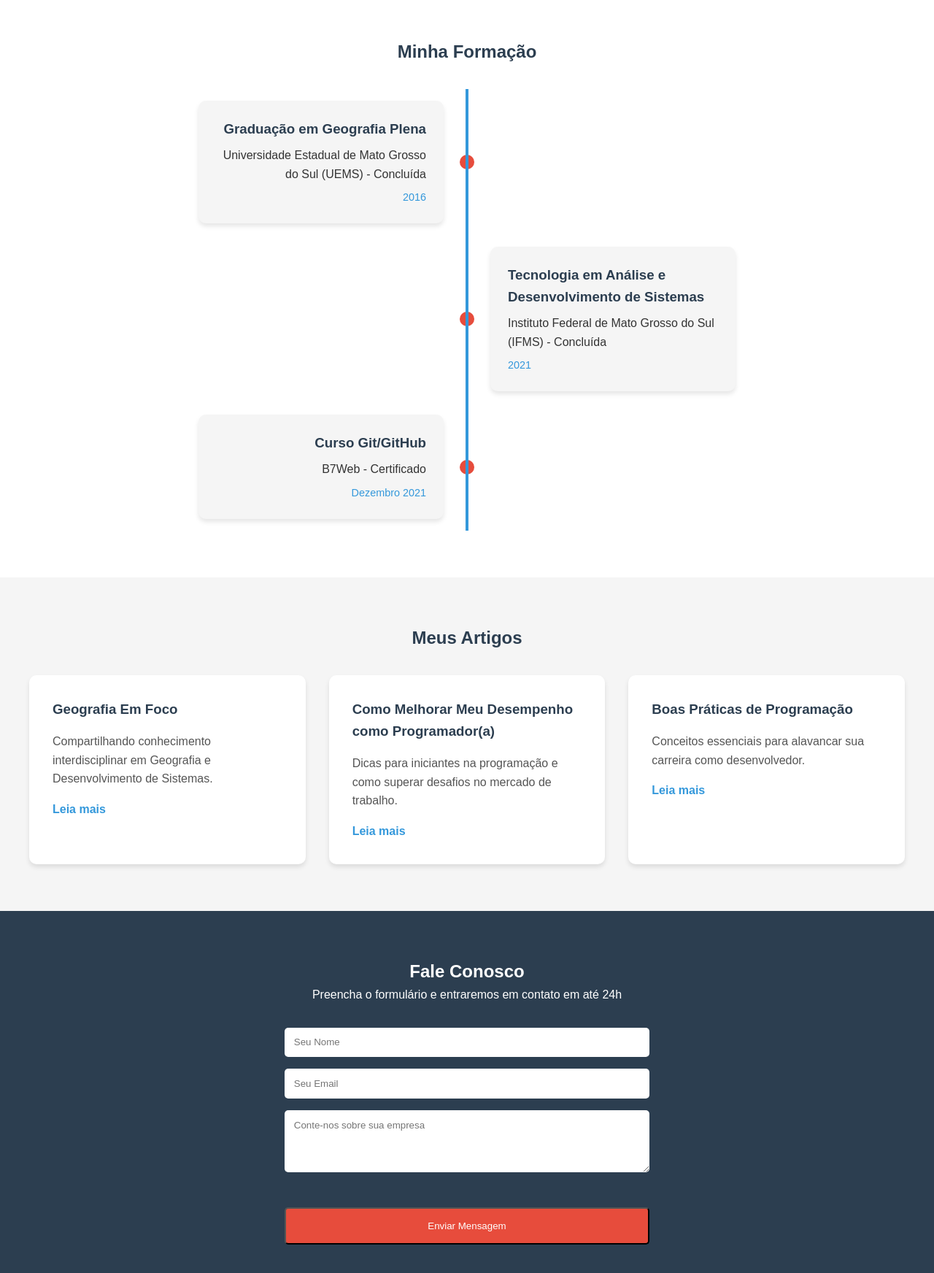
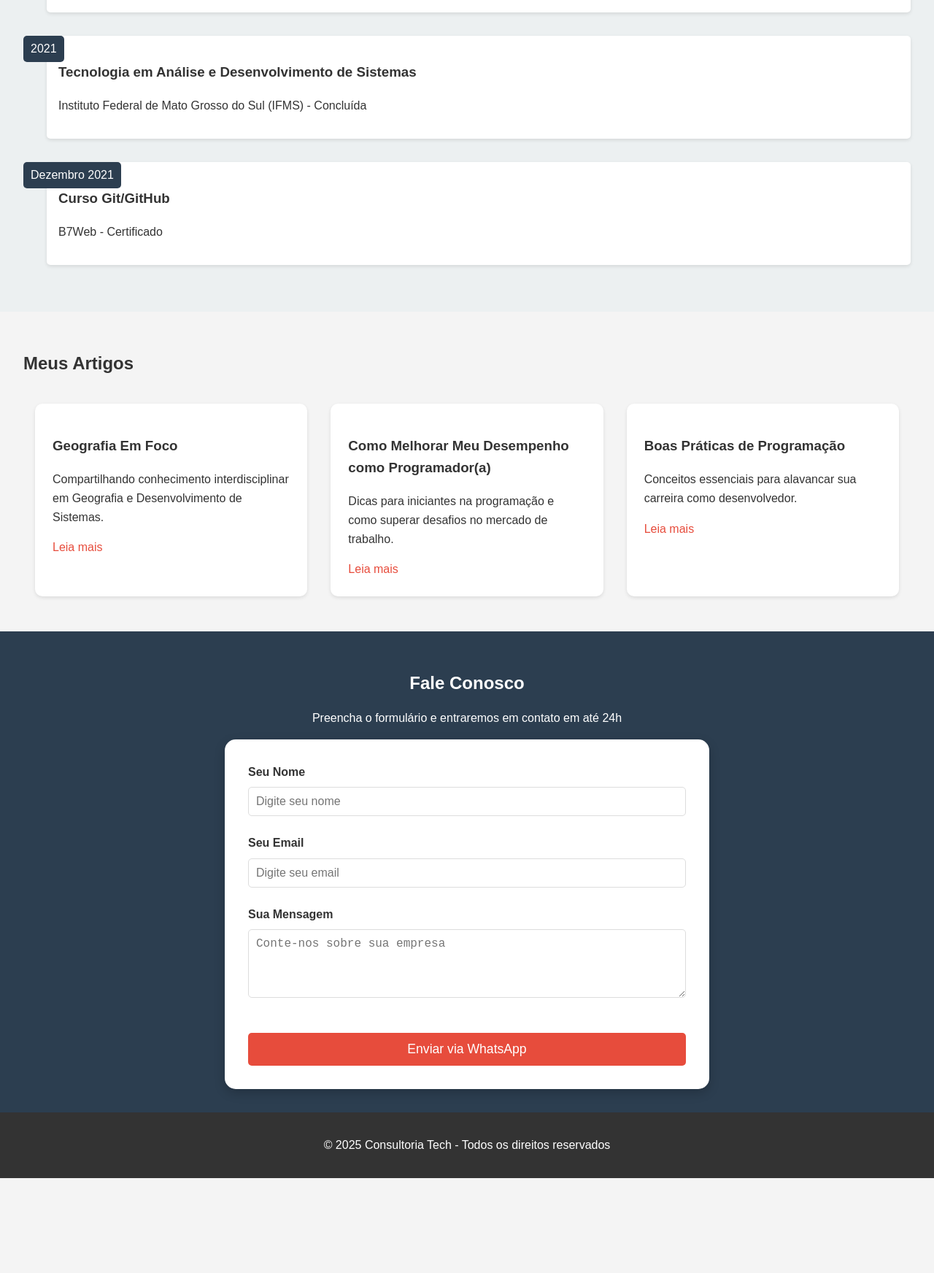
Before and after one commit to JhonatanNobreBarboza/consultoria-flow, a plain HTML site: page index.html in a window 1280 px wide. Shown: the part 1020-2764 px from the top of the page at 73% size. After the commit the page ends 2634 px from the top, so only its background shows below. Drawn offline with Linux system fonts and the light colour scheme.

Commit message:
refatoração

```diff
--- a/css/styles.css
+++ b/css/styles.css
@@ -1,313 +1,218 @@
-* {
+/* Estilos gerais */
+body {
+    font-family: Arial, sans-serif;
     margin: 0;
     padding: 0;
-    box-sizing: border-box;
-    font-family: 'Arial', sans-serif;
+    line-height: 1.6;
+    background-color: #f4f4f4;
+    color: #333;
 }
 
-body {
-    line-height: 1.6;
-    color: #333;
-    background-color: #f5f5f5;
-}
-
-/* Header */
 header {
-    background: linear-gradient(135deg, #2c3e50, #3498db);
+    background: #2c3e50;
     color: white;
-    padding: 4rem 2rem;
     text-align: center;
+    padding: 2rem 1rem;
 }
 
 header h1 {
+    margin: 0;
     font-size: 2.5rem;
-    margin-bottom: 1rem;
 }
 
 header p {
-    font-size: 1.2rem;
-    max-width: 600px;
-    margin: 0 auto;
+    margin: 0.5rem 0;
 }
 
-/* Botão CTA */
 .cta-btn {
     display: inline-block;
-    padding: 1rem 2rem;
-    background-color: #e74c3c;
+    padding: 10px 20px;
+    background: #e74c3c;
     color: white;
     text-decoration: none;
     border-radius: 5px;
-    margin-top: 2rem;
-    transition: transform 0.3s, background-color 0.3s;
+    margin-top: 1rem;
+    transition: background 0.3s;
 }
 
 .cta-btn:hover {
-    transform: scale(1.05);
-    background-color: #c0392b;
+    background: #c0392b;
 }
 
-/* Seção Benefícios */
+/* Seção de benefícios */
 .benefits {
-    padding: 4rem 2rem;
-    max-width: 1200px;
-    margin: 0 auto;
-    display: grid;
-    grid-template-columns: repeat(auto-fit, minmax(280px, 1fr));
-    gap: 2rem;
+    display: flex;
+    justify-content: space-around;
+    padding: 2rem;
+    flex-wrap: wrap;
 }
 
 .benefit-card {
     background: white;
-    padding: 2rem;
+    padding: 1.5rem;
+    margin: 1rem;
     border-radius: 10px;
-    box-shadow: 0 4px 6px rgba(0,0,0,0.1);
+    box-shadow: 0 2px 5px rgba(0, 0, 0, 0.1);
     text-align: center;
-    transition: transform 0.3s;
+    flex: 1;
+    min-width: 250px;
 }
 
-.benefit-card:hover {
-    transform: translateY(-10px);
+/* Seção sobre */
+.timeline {
+    padding: 2rem;
+    background: #ecf0f1;
 }
 
-.benefit-card h3 {
-    color: #2c3e50;
-    margin-bottom: 1rem;
-}
-
-/* Formulário */
-.contact {
-    background-color: #2c3e50;
-    color: white;
-    padding: 4rem 2rem;
-    text-align: center;
-}
-
-.contact form {
-    max-width: 500px;
-    margin: 2rem auto;
-    display: flex;
-    flex-direction: column;
-    gap: 1rem;
-}
-
-.contact input,
-.contact textarea {
-    padding: 0.8rem;
-    border: none;
-    border-radius: 5px;
-}
-
-/* Footer */
-footer {
-    background-color: #333;
-    color: white;
-    text-align: center;
-    padding: 1rem;
-}
-
-/* Responsividade */
-@media (max-width: 768px) {
-    header h1 {
-        font-size: 2rem;
-    }
-    header p {
-        font-size: 1rem;
-    }
-}
-/* Timeline */
-.timeline {
-    padding: 4rem 2rem;
-    background-color: #fff;
-    text-align: center;
-}
-
-.timeline h2 {
-    color: #2c3e50;
-    margin-bottom: 2rem;
-}
-
-/* Sobre */
 .about-section {
-    max-width: 800px;
-    margin: 0 auto 4rem;
     display: flex;
     align-items: center;
-    gap: 2rem;
+    flex-wrap: wrap;
+    margin-bottom: 2rem;
 }
 
 .profile-pic {
     width: 150px;
     height: 150px;
     border-radius: 50%;
-    object-fit: cover;
-    border: 4px solid #3498db;
+    margin-right: 2rem;
 }
 
-.about-text h3 {
-    color: #2c3e50;
-    margin-bottom: 1rem;
+.about-text {
+    flex: 1;
 }
 
-.about-text p {
-    text-align: left;
-    color: #555;
-}
-
-@media (max-width: 768px) {
-    .about-section {
-        flex-direction: column;
-        text-align: center;
-    }
-    .about-text p {
-        text-align: center;
-    }
-}
-
-/* Timeline Container */
 .timeline-container {
     position: relative;
-    max-width: 800px;
-    margin: 0 auto;
-}
-
-.timeline-container::after {
-    content: '';
-    position: absolute;
-    width: 4px;
-    background-color: #3498db;
-    top: 0;
-    bottom: 0;
-    left: 50%;
-    transform: translateX(-50%);
+    padding-left: 2rem;
 }
 
 .timeline-item {
-    padding: 1rem 2rem;
+    margin-bottom: 2rem;
     position: relative;
-    width: 50%;
-}
-
-.timeline-item:nth-child(odd) {
-    left: 0;
-    text-align: right;
-}
-
-.timeline-item:nth-child(even) {
-    left: 50%;
-    text-align: left;
 }
 
 .timeline-content {
-    background: #f5f5f5;
-    padding: 1.5rem;
-    border-radius: 10px;
-    position: relative;
-    box-shadow: 0 4px 6px rgba(0,0,0,0.1);
-}
-
-.timeline-content h3 {
-    color: #2c3e50;
-    margin-bottom: 0.5rem;
+    background: white;
+    padding: 1rem;
+    border-radius: 5px;
+    box-shadow: 0 2px 5px rgba(0, 0, 0, 0.1);
 }
 
 .timeline-date {
-    display: block;
-    font-size: 0.9rem;
-    color: #3498db;
-    margin-top: 0.5rem;
+    position: absolute;
+    left: -2rem;
+    top: 0;
+    background: #2c3e50;
+    color: white;
+    padding: 5px 10px;
+    border-radius: 5px;
 }
 
-.timeline-item::before {
-    content: '';
-    position: absolute;
-    width: 20px;
-    height: 20px;
-    background-color: #e74c3c;
-    border-radius: 50%;
-    top: 50%;
-    transform: translateY(-50%);
-}
-
-.timeline-item:nth-child(odd)::before {
-    right: -10px;
-}
-
-.timeline-item:nth-child(even)::before {
-    left: -10px;
-}
-
-@media (max-width: 768px) {
-    .timeline-container::after {
-        left: 20px;
-    }
-    .timeline-item {
-        width: 100%;
-        left: 0 !important;
-        text-align: left;
-        padding-left: 40px;
-    }
-    .timeline-item::before {
-        left: 10px !important;
-        right: auto;
-    }
-}
-/* Articles */
+/* Seção de artigos */
 .articles {
-    padding: 4rem 2rem;
-    background-color: #f5f5f5;
-    text-align: center;
-}
-
-.articles h2 {
-    color: #2c3e50;
-    margin-bottom: 2rem;
+    padding: 2rem;
 }
 
 .articles-container {
-    max-width: 1200px;
-    margin: 0 auto;
-    display: grid;
-    grid-template-columns: repeat(auto-fit, minmax(300px, 1fr));
-    gap: 2rem;
+    display: flex;
+    justify-content: space-around;
+    flex-wrap: wrap;
 }
 
 .article-card {
     background: white;
-    padding: 2rem;
+    padding: 1.5rem;
+    margin: 1rem;
     border-radius: 10px;
-    box-shadow: 0 4px 6px rgba(0,0,0,0.1);
-    text-align: left;
-    transition: transform 0.3s;
-}
-
-.article-card:hover {
-    transform: translateY(-10px);
-}
-
-.article-card h3 {
-    color: #2c3e50;
-    margin-bottom: 1rem;
-}
-
-.article-card p {
-    color: #555;
-    margin-bottom: 1rem;
+    box-shadow: 0 2px 5px rgba(0, 0, 0, 0.1);
+    flex: 1;
+    min-width: 250px;
 }
 
 .article-link {
-    color: #3498db;
+    color: #e74c3c;
     text-decoration: none;
-    font-weight: bold;
 }
 
 .article-link:hover {
     text-decoration: underline;
 }
 
-/* Responsividade para Articles */
-@media (max-width: 768px) {
-    .articles-container {
-        grid-template-columns: 1fr;
-    }
+/* Seção de contato */
+.contact {
+    padding: 2rem;
+    background: #2c3e50;
+    color: white;
+    text-align: center;
 }
+
+.contact h2 {
+    margin-bottom: 1rem;
+}
+
+.elegant-form {
+    max-width: 600px;
+    margin: 0 auto;
+    background: white;
+    padding: 2rem;
+    border-radius: 15px;
+    box-shadow: 0 5px 15px rgba(0, 0, 0, 0.2);
+}
+
+.form-group {
+    margin-bottom: 1.5rem;
+    text-align: left;
+}
+
+.form-group label {
+    display: block;
+    margin-bottom: 0.5rem;
+    color: #333;
+    font-weight: bold;
+}
+
+.form-group input,
+.form-group textarea {
+    width: 100%;
+    padding: 10px;
+    border: 1px solid #ddd;
+    border-radius: 5px;
+    font-size: 1rem;
+    box-sizing: border-box;
+    transition: border-color 0.3s;
+}
+
+.form-group input:focus,
+.form-group textarea:focus {
+    border-color: #e74c3c;
+    outline: none;
+}
+
+.form-group textarea {
+    resize: vertical;
+}
+
+.elegant-btn {
+    width: 100%;
+    padding: 12px;
+    background: #e74c3c;
+    color: white;
+    border: none;
+    border-radius: 5px;
+    font-size: 1.1rem;
+    cursor: pointer;
+    transition: background 0.3s;
+}
+
+.elegant-btn:hover {
+    background: #c0392b;
+}
+
+/* Footer */
+footer {
+    background: #333;
+    color: white;
+    text-align: center;
+    padding: 1rem;
+}
--- a/index.html
+++ b/index.html
@@ -88,11 +88,20 @@
     <section class="contact" id="contact">
         <h2>Fale Conosco</h2>
         <p>Preencha o formulário e entraremos em contato em até 24h</p>
-        <form id="contact-form" action="/api/submit-form" method="POST">
-            <input type="text" name="Nome" placeholder="Seu Nome" required>
-            <input type="email" name="Email" placeholder="Seu Email" required>
-            <textarea name="Mensagem" placeholder="Conte-nos sobre sua empresa" rows="4" required></textarea>
-            <button type="submit" class="cta-btn">Enviar Mensagem</button>
+        <form id="contact-form" class="elegant-form">
+            <div class="form-group">
+                <label for="nome">Seu Nome</label>
+                <input type="text" id="nome" name="Nome" placeholder="Digite seu nome" required>
+            </div>
+            <div class="form-group">
+                <label for="email">Seu Email</label>
+                <input type="email" id="email" name="Email" placeholder="Digite seu email" required>
+            </div>
+            <div class="form-group">
+                <label for="mensagem">Sua Mensagem</label>
+                <textarea id="mensagem" name="Mensagem" placeholder="Conte-nos sobre sua empresa" rows="4" required></textarea>
+            </div>
+            <button type="submit" class="cta-btn elegant-btn">Enviar via WhatsApp</button>
         </form>
     </section>
 
--- a/js/script.js
+++ b/js/script.js
@@ -2,32 +2,27 @@ document.getElementById('contact-form').addEventListener('submit', function(e) {
     e.preventDefault();
 
     const form = this;
-    const data = {
-        Nome: form.querySelector('input[name="Nome"]').value,
-        Email: form.querySelector('input[name="Email"]').value,
-        Mensagem: form.querySelector('textarea[name="Mensagem"]').value
-    };
+    const nome = form.querySelector('input[name="Nome"]').value;
+    const email = form.querySelector('input[name="Email"]').value;
+    const mensagem = form.querySelector('textarea[name="Mensagem"]').value;
 
-    fetch(form.action, {
-        method: 'POST',
-        body: JSON.stringify(data),
-        headers: {
-            'Content-Type': 'application/json'
-        }
-    })
-    .then(response => response.json())
-    .then(result => {
-        if (result.result === 'success') {
-            alert('Mensagem enviada com sucesso! Entraremos em contato em breve.');
-            form.reset();
-        } else {
-            alert('Ocorreu um erro ao enviar a mensagem: ' + result.error);
-        }
-    })
-    .catch(error => {
-        console.error('Erro:', error);
-        alert('Erro ao enviar a mensagem: ' + error.message);
-    });
+    // Mensagem que será enviada ao seu WhatsApp
+    const whatsappMessage = `Olá, Jhonatan! Nova mensagem de contato do site Consultoria Tech:\n\n` +
+                           `Nome: ${nome}\n` +
+                           `Email: ${email}\n` +
+                           `Mensagem: ${mensagem}`;
+
+    // URL do WhatsApp com o número e a mensagem codificada
+    const whatsappUrl = `https://wa.me/5567996214608?text=${encodeURIComponent(whatsappMessage)}`;
+
+    // Abre o WhatsApp no celular do usuário
+    window.open(whatsappUrl, '_blank');
+
+    // Exibe uma mensagem de confirmação no navegador
+    alert('Obrigado por entrar em contato com a Consultoria Tech! Sua mensagem foi enviada com sucesso. Em breve, Jhonatan responderá pelo WhatsApp.');
+
+    // Limpa o formulário
+    form.reset();
 });
 
 // Smooth scroll para o botão CTA
```
Also changed, not shown: api/submit-form.js (deleted, +0 -17 lines).
